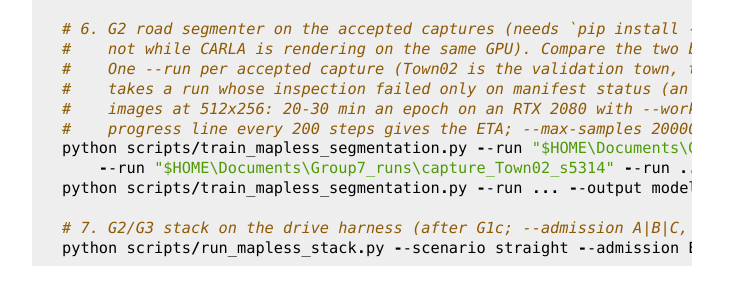
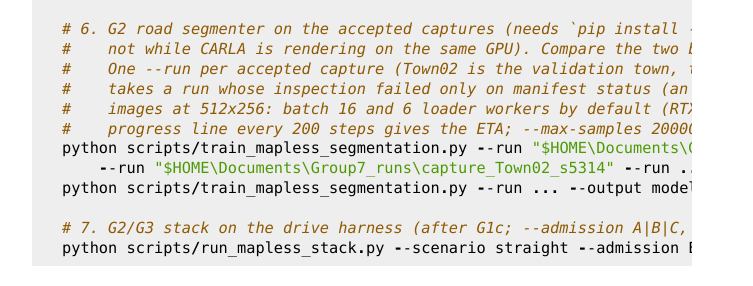
Before and after one commit to kkaaman/kkaaman-elec5308-a2-mo, a Sphinx documentation site: the page built from docs/mapless_autonomy.md, in a window 1280 px wide and 900 px high, scrolled down 32580 px. Shown: the part 160-446 px from the top of the window, without its empty margins (388-1141 px from the left). Built offline with Sphinx 7.4.7, drawn with Linux system fonts in a browser that asks for light colours.

Commit message:
AI Journal: Assignment 2 (Mapless extension) - Training CLI defaults for the lab PCs: batch 16, 6 loader workers
Both PCs carry an RTX 4000 Ada (20 GB), 32 GB and an i7; the dataset pickles for
Windows spawn since dc21548.
{
  "studentId": "kkaaman",
  "groupId": "7",
  "taskId": "Assignment 2 (Mapless extension)",
  "tool": "Claude Fable",
  "isPaid": true,
  "modelVersion": "5.1",
  "language": "English (Australia) 🇦🇺",
  "interactions": [
    {
      "prompt": "Shared the lab PC hardware and asked for the training settings to suit it",
      "response": "Set the segmentation training defaults to batch 16 with 6 loader workers to match the lab PCs (20 GB GPU, 32 GB RAM).",
      "intent": "Implementation",
      "aiAccuracy": "Perfect",
      "humanIntervention": "Gave it the lab PC hardware details",
      "verificationMethod": "Unit testing and validation",
      "evaluationConfidence": 5
    }
  ],
  "metaReflection": {
    "utilityScore": 4,
    "processEvolution": "",
    "criticalMoment": "",
    "skillDependency": "knowing the lab hardware",
    "synthesis": ""
  },
  "tags": [],
  "status": "complete",
  "id": "b34a5b35-c8bf-4176-a9da-df433eebfb93",
  "createdAt": "2026-11-07T09:24:04.566Z"
}

```diff
--- a/docs/mapless_autonomy.md
+++ b/docs/mapless_autonomy.md
@@ -1068,11 +1068,11 @@
 #    not while CARLA is rendering on the same GPU). Compare the two by the per-epoch validation JSON.
 #    One --run per accepted capture (Town02 is the validation town, the rest train); --allow-unaccepted
 #    takes a run whose inspection failed only on manifest status (an interrupted wrap-up). ~48k training
-#    images at 512x256: 20-30 min an epoch on an RTX 2080 with --workers 4, longer with --workers 0; a
+#    images at 512x256: batch 16 and 6 loader workers by default (RTX 4000 Ada, 20 GB); a
 #    progress line every 200 steps gives the ETA; --max-samples 20000 for a first result in an hour.
 python scripts/train_mapless_segmentation.py --run "$HOME\Documents\Group7_runs\capture_Town01_s5311" `
-    --run "$HOME\Documents\Group7_runs\capture_Town02_s5314" --run ... --output models\road_seg_b0.pt --architecture segformer_b0 --epochs 8 --workers 4
-python scripts/train_mapless_segmentation.py --run ... --output models\road_seg_bisenet.pt --architecture bisenetv2 --epochs 8 --workers 4
+    --run "$HOME\Documents\Group7_runs\capture_Town02_s5314" --run ... --output models\road_seg_b0.pt --architecture segformer_b0 --epochs 8
+python scripts/train_mapless_segmentation.py --run ... --output models\road_seg_bisenet.pt --architecture bisenetv2 --epochs 8
 
 # 7. G2/G3 stack on the drive harness (after G1c; --admission A|B|C, --segmenter <checkpoint>, --detector yolo)
 python scripts/run_mapless_stack.py --scenario straight --admission B --output "$HOME\Documents\Group7_runs\stack_straight"
```
Also changed, not shown: 1 other file.
